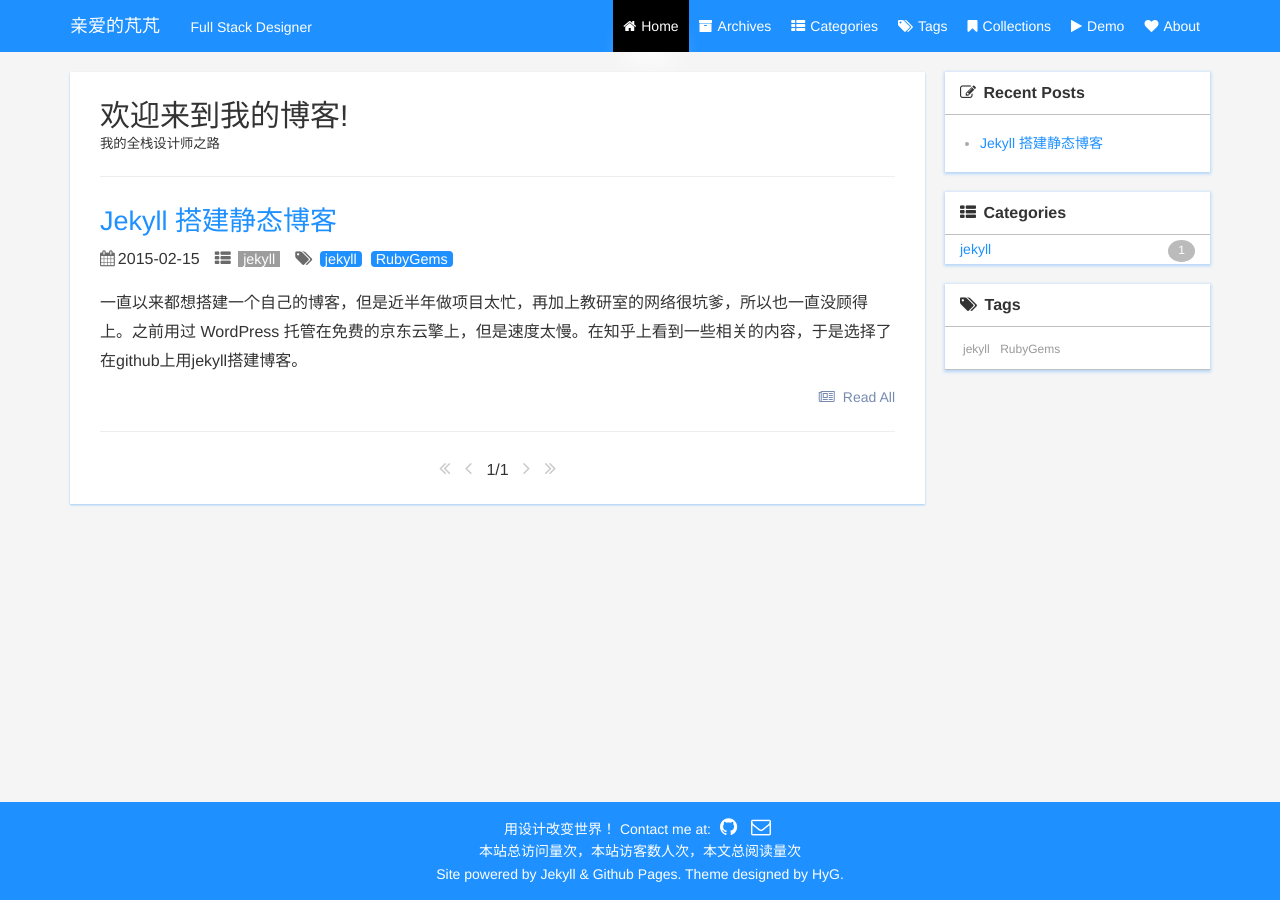
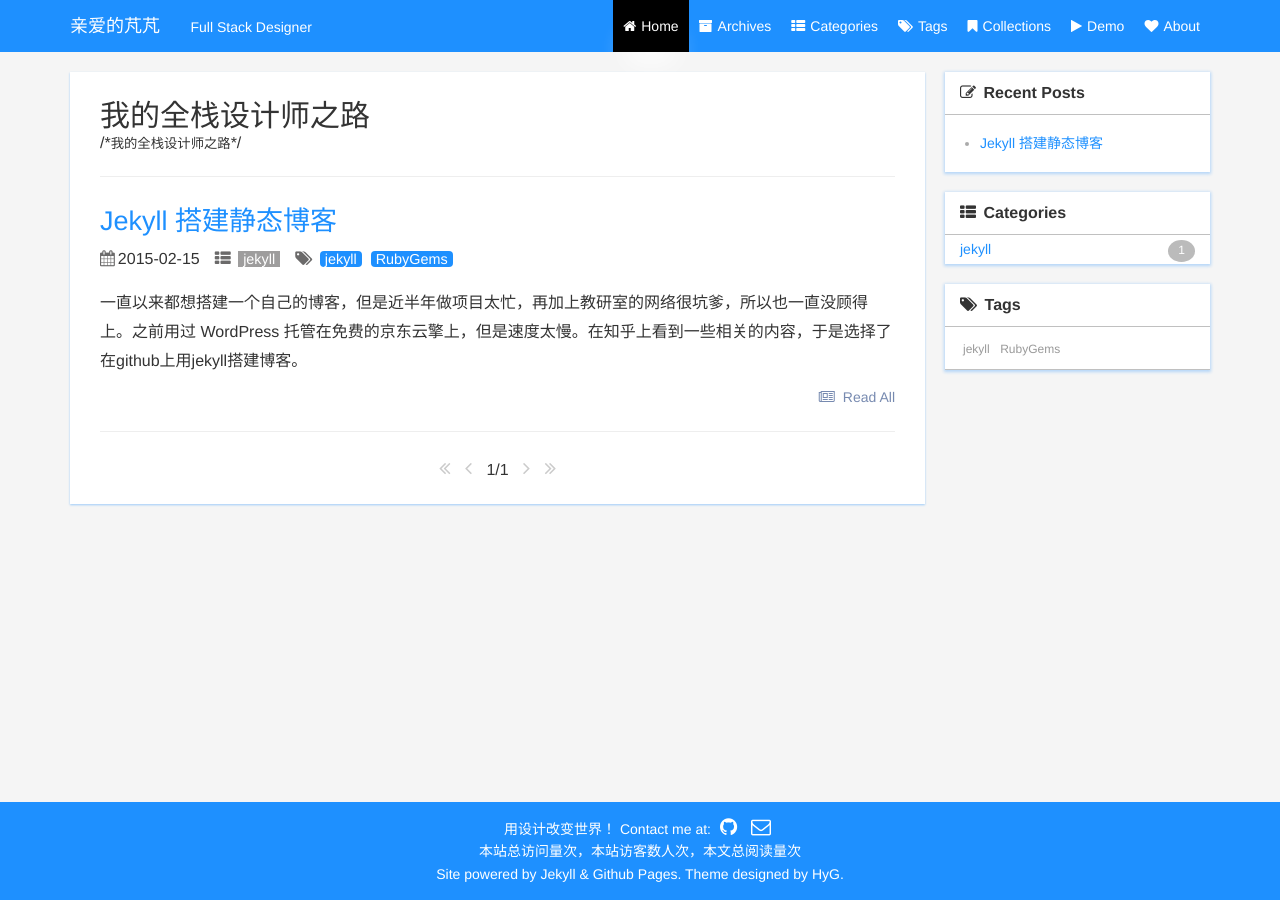
Before and after one commit to dearpengpeng/dearpengpeng.github.io, a Jekyll site: the page built from index.html, in a window 1280 px wide. Built offline with Jekyll 4.4.1, drawn with Linux system fonts in a browser that asks for light colours; the list of posts is cut into pages by our own code; comment, search, counter and statistics services are not loaded; a style sheet for code colours, icons or effects is not loaded.

Commit message:
Update index.html

```diff
--- a/index.html
+++ b/index.html
@@ -4,8 +4,8 @@ layout: default
 
 <div class="page clearfix" index>
     <div class="left">
-        <h1>欢迎来到我的博客!</h1>
-        <small>我的全栈设计师之路</small>
+        <h1>我的全栈设计师之路</h1>
+        /*<small>我的全栈设计师之路</small>*/
         <hr>
         <ul>
             {% for post in paginator.posts %}
```
